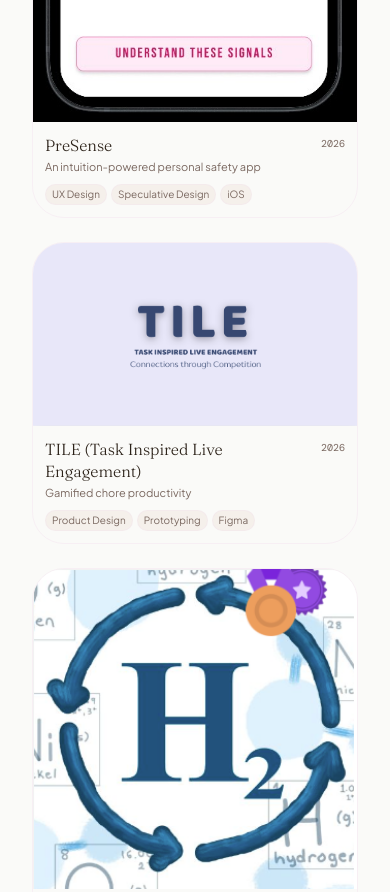
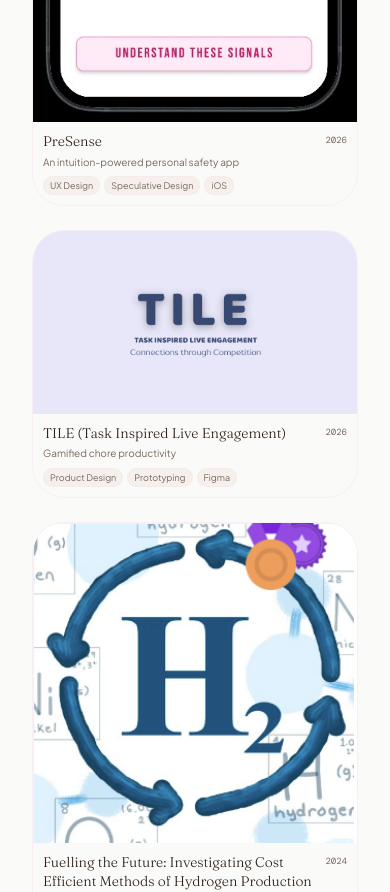
Before and after one commit to lalithyaraavi/lalithya-website, a Next.js app: page / in a window 390 px wide. Shown: the part 1640-2532 px from the top of the page. Built offline with nearby package versions, Linux system fonts and the light colour scheme; a web font is replaced by a local one.

Commit message:
restore heading, remove about me label, smaller cards, remove phone

```diff
--- a/src/app/page.tsx
+++ b/src/app/page.tsx
@@ -156,7 +156,9 @@ export default function Home() {
       <section id="about" className="px-8 md:px-20 py-24 bg-cream-warm border-y border-rose-light/30">
         <div className="max-w-5xl mx-auto">
           <FadeIn>
-            <p className="font-mono text-xs text-rose-DEFAULT tracking-widest mb-12">ABOUT ME</p>
+            <h2 className="font-display text-5xl md:text-6xl font-light text-ink-DEFAULT mb-12 leading-tight">
+              A little about <em className="text-rose-DEFAULT">me</em>
+            </h2>
           </FadeIn>
 
           {/* Bio + photo carousel */}
@@ -240,19 +242,6 @@ export default function Home() {
 
             <FadeIn delay={0.14}>
               <a
-                href="tel:7807990779"
-                className="group flex flex-col gap-3 p-6 rounded-4xl border border-rose-light/40 bg-cream-DEFAULT hover:border-rose-DEFAULT/50 hover:bg-rose-light/10 transition-all hover:shadow-lg hover:shadow-rose-light/20"
-              >
-                <span className="text-3xl">📱</span>
-                <div>
-                  <p className="font-mono text-xs text-rose-DEFAULT tracking-widest mb-1">PHONE</p>
-                  <p className="font-body text-sm text-ink-DEFAULT group-hover:text-rose-DEFAULT transition-colors">(780) 799-0779</p>
-                </div>
-              </a>
-            </FadeIn>
-
-            <FadeIn delay={0.2}>
-              <a
                 href="https://linkedin.com/in/lalithya-raavi"
                 target="_blank"
                 rel="noopener noreferrer"
--- a/src/components/ProjectCard.tsx
+++ b/src/components/ProjectCard.tsx
@@ -30,17 +30,17 @@ export default function ProjectCard({ project, index }: { project: Project; inde
         )}
 
         {/* Content */}
-        <div className="p-3 bg-cream-DEFAULT">
+        <div className="p-2.5 bg-cream-DEFAULT">
           <div className="flex items-start justify-between gap-2 mb-0.5">
-            <h3 className="font-display text-base font-light text-ink-DEFAULT group-hover:text-rose-DEFAULT transition-colors leading-snug">
+            <h3 className="font-display text-sm font-light text-ink-DEFAULT group-hover:text-rose-DEFAULT transition-colors leading-snug">
               {project.title}
             </h3>
-            <span className="font-mono text-[10px] text-ink-muted mt-0.5 shrink-0">{project.year}</span>
+            <span className="font-mono text-[9px] text-ink-muted mt-0.5 shrink-0">{project.year}</span>
           </div>
-          <p className="font-body text-[11px] text-ink-muted mb-2 leading-relaxed">{project.tagline}</p>
+          <p className="font-body text-[10px] text-ink-muted mb-1.5 leading-relaxed">{project.tagline}</p>
           <div className="flex flex-wrap gap-1">
             {project.tags.map((tag) => (
-              <span key={tag} className="px-1.5 py-0.5 rounded-full bg-cream-warm text-ink-muted text-[10px] font-body border border-rose-light/30">
+              <span key={tag} className="px-1.5 py-0.5 rounded-full bg-cream-warm text-ink-muted text-[9px] font-body border border-rose-light/30">
                 {tag}
               </span>
             ))}
```
